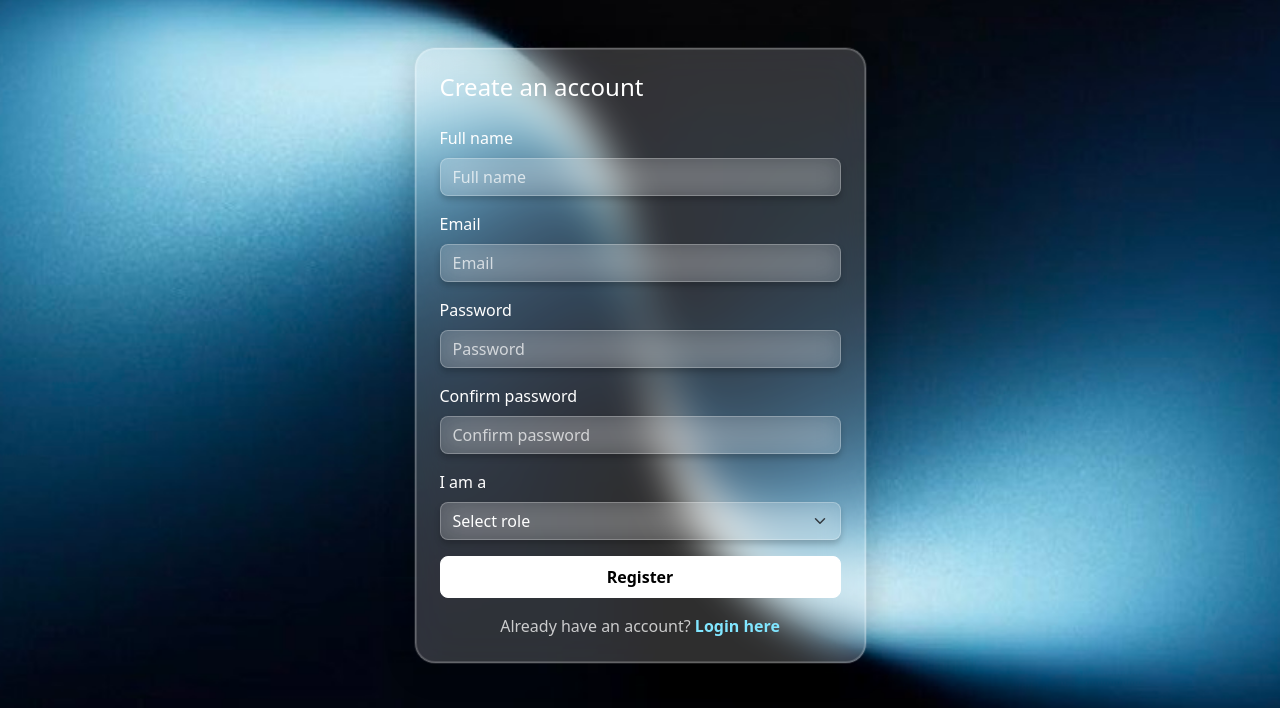
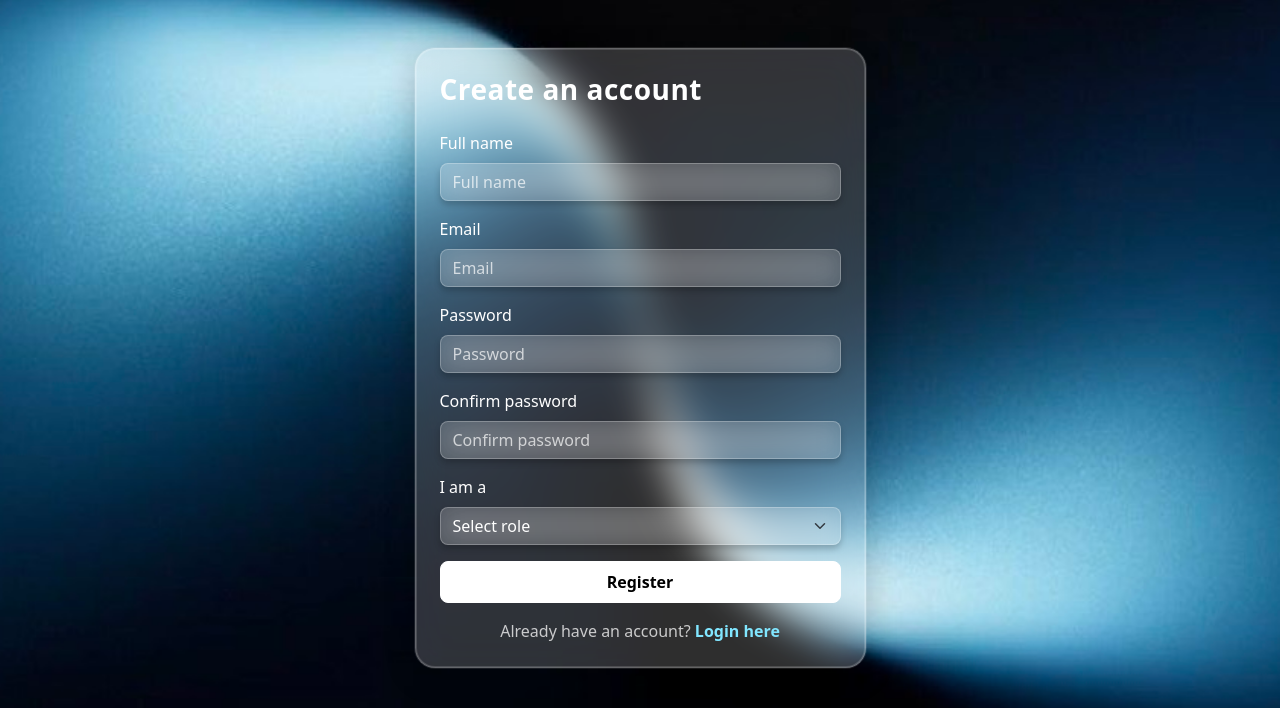
Before and after one commit to clis013/internship_tracker, a PHP site: page /auth/register.php in a window 1280 px wide. Shown: the part 56-764 px from the top of the page. Run offline with PHP 8.4, Linux system fonts and the light colour scheme.

Commit message:
UI change text

```diff
--- a/auth/login.php
+++ b/auth/login.php
@@ -65,7 +65,7 @@ if ($_SERVER['REQUEST_METHOD'] === 'POST') {
     <div class="col-md-5">
       <div class="glass-card shadow-sm p-4">
         <div class="card-body p-0">
-          <h4 class="mb-4 text-white">Login</h4>
+          <h4 class="mb-4 text-white fw-bolder fs-3" style="letter-spacing: 0.5px;text-shadow: 0 0 10px rgba(224, 240, 255, 0.3);">Login</h4>
 
           <?php if ($error): ?>
             <div class="alert bg-transparent border border-danger text-danger"><?= htmlspecialchars($error) ?></div>
--- a/auth/register.php
+++ b/auth/register.php
@@ -72,7 +72,7 @@ if ($_SERVER['REQUEST_METHOD'] === 'POST') {
     <div class="col-md-5">
       <div class="glass-card shadow-sm p-4">
         <div class="card-body p-0">
-          <h4 class="mb-4 text-white">Create an account</h4>
+          <h4 class="mb-4 text-white fw-bolder fs-3" style="letter-spacing: 0.5px; text-shadow: 0 0 10px rgba(224, 240, 255, 0.3);">Create an account</h4>
 
           <?php if ($error): ?>
             <div class="alert bg-transparent border border-danger text-danger"><?= htmlspecialchars($error) ?></div>
```
